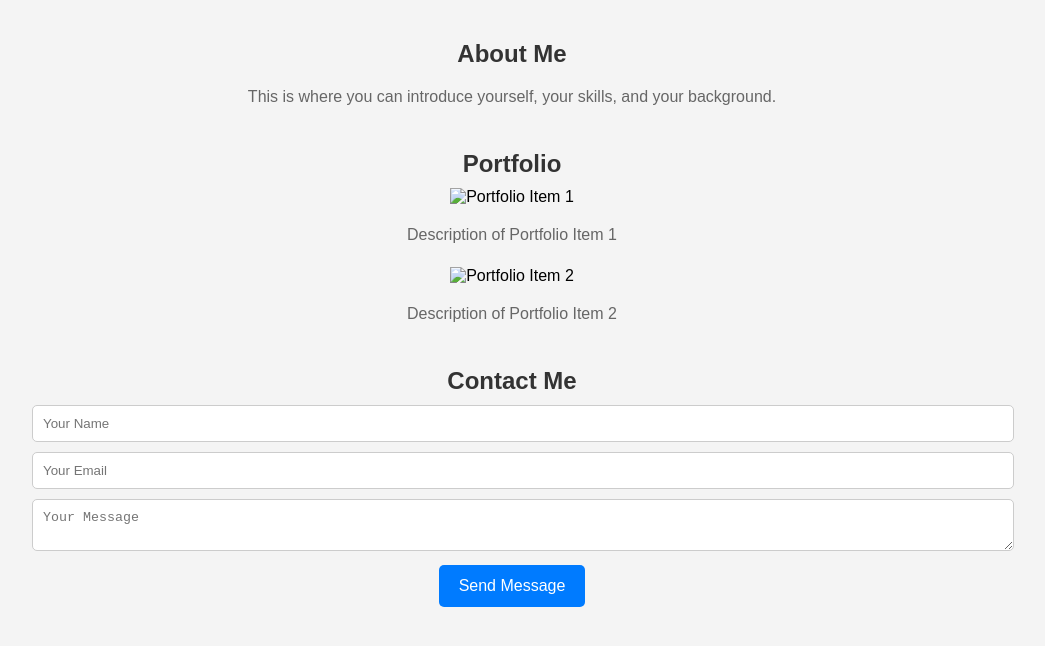
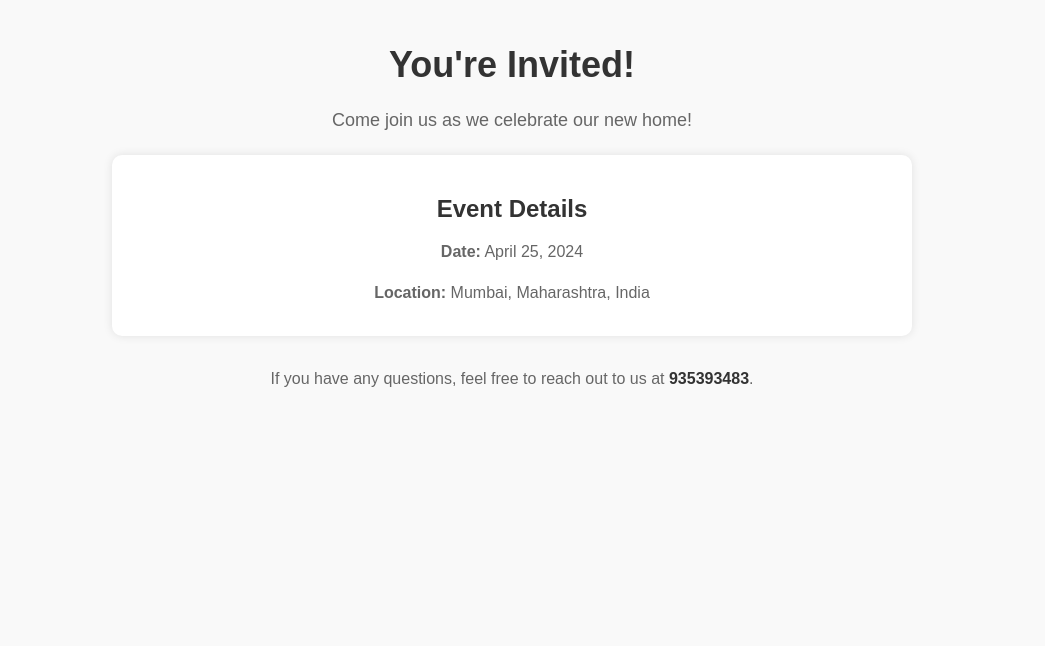
Before and after one commit to Iamkprasad/mint, a plain HTML site: page index.html in a window 1280 px wide. Shown: the whole page, without its empty margins (128-1173 px from the left). Drawn offline with Linux system fonts and the light colour scheme.

Commit message:
index.html

```diff
--- a/index.html
+++ b/index.html
@@ -3,7 +3,7 @@
 <head>
     <meta charset="UTF-8">
     <meta name="viewport" content="width=device-width, initial-scale=1.0">
-    <title>My Portfolio</title>
+    <title>Housewarming Invitation</title>
     <link rel="stylesheet" href="styles.css"> <!-- You can create a separate CSS file for styling -->
     <style>
         /* Inline CSS for demonstration purposes, but it's recommended to use an external stylesheet */
@@ -11,79 +11,73 @@
             font-family: Arial, sans-serif;
             margin: 0;
             padding: 0;
-            background-color: #f4f4f4;
+            background-color: #f9f9f9;
         }
-        /* Style your portfolio sections as needed */
         .container {
-            max-width: 960px;
+            max-width: 800px;
             margin: 0 auto;
             padding: 20px;
+            text-align: center;
         }
-        .section {
-            margin-bottom: 40px;
+        h1 {
+            color: #333;
+            font-size: 36px;
+            margin-bottom: 20px;
         }
-        .section h2 {
+        p {
+            color: #666;
+            font-size: 18px;
+            line-height: 1.6;
+            margin-bottom: 20px;
+        }
+        .details {
+            background-color: #fff;
+            padding: 20px;
+            border-radius: 10px;
+            box-shadow: 0 0 10px rgba(0, 0, 0, 0.1);
+        }
+        .details h2 {
             color: #333;
             font-size: 24px;
             margin-bottom: 10px;
         }
-        .section p {
+        .details p {
             color: #666;
             font-size: 16px;
+            margin-bottom: 10px;
         }
-        .section img {
-            max-width: 100%;
-            height: auto;
+        .contact-info {
+            margin-top: 30px;
         }
-        .contact-form input[type="text"],
-        .contact-form textarea {
-            width: 100%;
-            padding: 10px;
+        .contact-info p {
+            color: #666;
+            font-size: 16px;
             margin-bottom: 10px;
-            border: 1px solid #ccc;
-            border-radius: 5px;
         }
-        .contact-form input[type="submit"] {
-            background-color: #007bff;
-            color: #fff;
-            border: none;
-            padding: 12px 20px;
-            cursor: pointer;
-            border-radius: 5px;
-            font-size: 16px;
+        .contact-info p:last-child {
+            margin-bottom: 0;
+        }
+        .contact-info .phone {
+            font-weight: bold;
+            color: #333;
         }
     </style>
 </head>
 <body>
 
 <div class="container">
-    <section class="section">
-        <h2>About Me</h2>
-        <p>This is where you can introduce yourself, your skills, and your background.</p>
-    </section>
+    <h1>You're Invited!</h1>
+    <p>Come join us as we celebrate our new home!</p>
 
-    <section class="section">
-        <h2>Portfolio</h2>
-        <div class="portfolio-item">
-            <img src="portfolio-item1.jpg" alt="Portfolio Item 1">
-            <p>Description of Portfolio Item 1</p>
-        </div>
-        <div class="portfolio-item">
-            <img src="portfolio-item2.jpg" alt="Portfolio Item 2">
-            <p>Description of Portfolio Item 2</p>
-        </div>
-        <!-- Add more portfolio items as needed -->
-    </section>
+    <div class="details">
+        <h2>Event Details</h2>
+        <p><strong>Date:</strong> April 25, 2024</p>
+        <p><strong>Location:</strong> Mumbai, Maharashtra, India</p>
+    </div>
 
-    <section class="section">
-        <h2>Contact Me</h2>
-        <form class="contact-form">
-            <input type="text" name="name" placeholder="Your Name">
-            <input type="text" name="email" placeholder="Your Email">
-            <textarea name="message" placeholder="Your Message"></textarea>
-            <input type="submit" value="Send Message">
-        </form>
-    </section>
+    <div class="contact-info">
+        <p>If you have any questions, feel free to reach out to us at <span class="phone">935393483</span>.</p>
+    </div>
 </div>
 
 </body>
```
